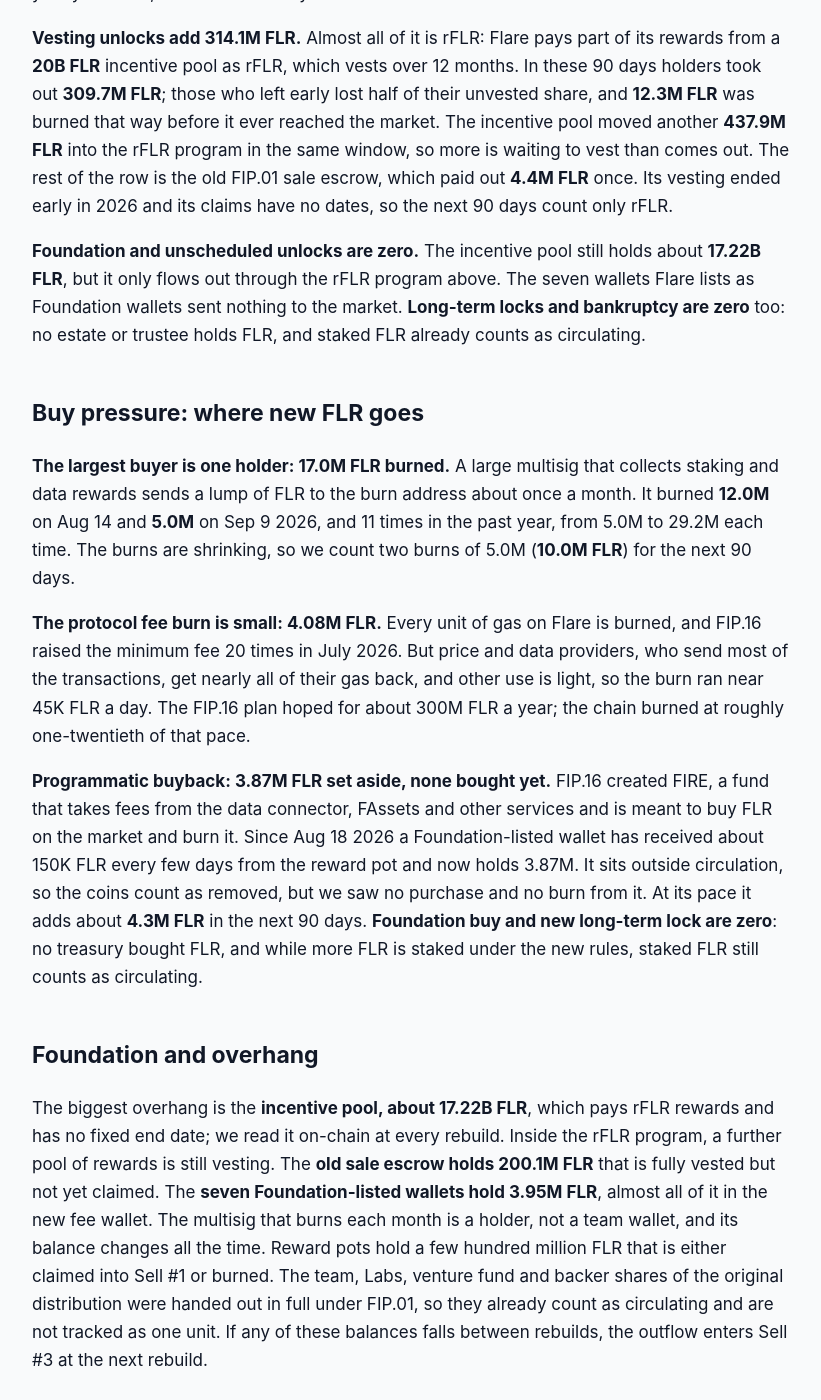
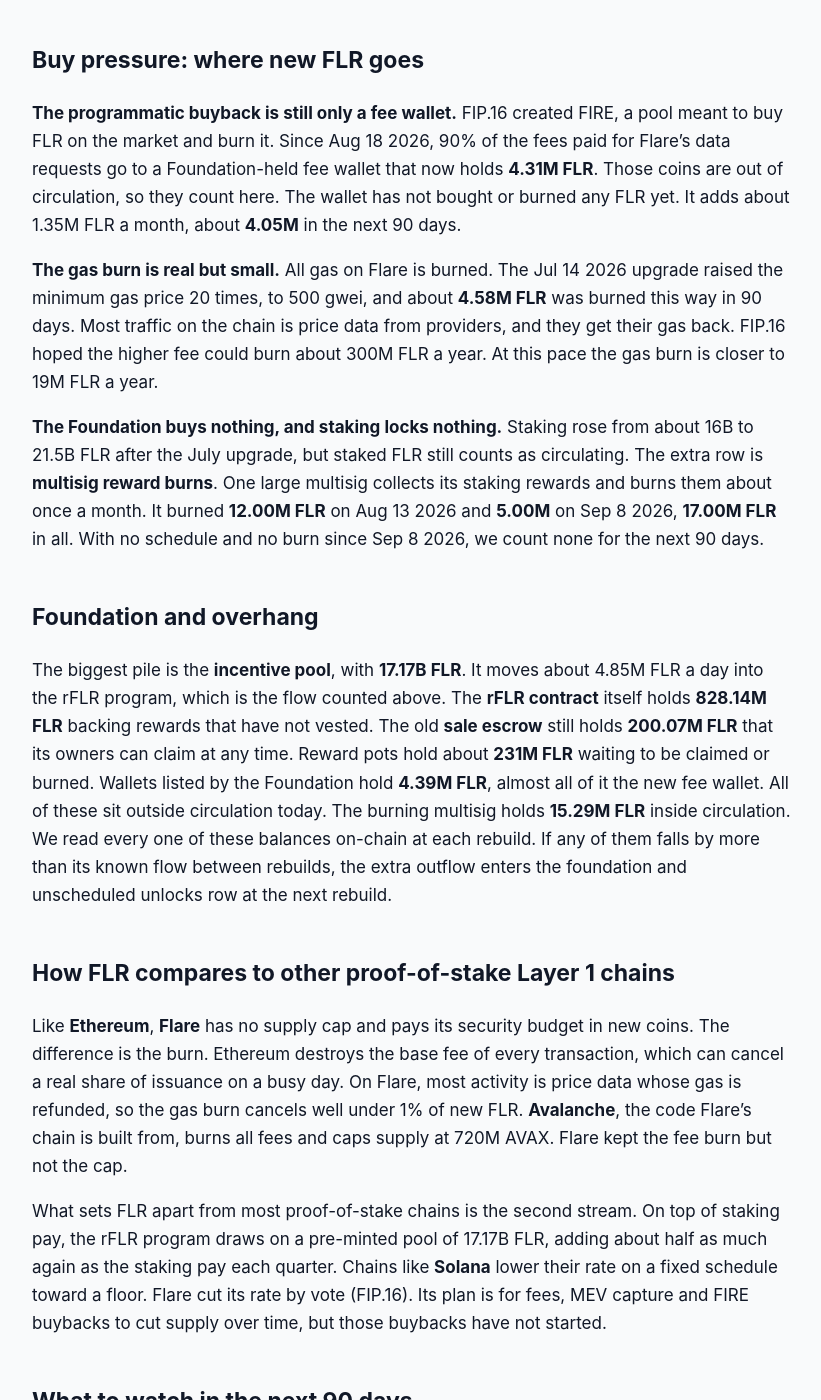
Before and after one commit to jeevansongmy-spec/mrnasdog-articles, a Jekyll site: the page built from crypto/flr-pressure-framework.md, in a window 1280 px wide and 1400 px high, scrolled down 1188 px. Shown: the whole window, without its empty margins (228-1049 px from the left). Built offline with Jekyll 4.4.1, drawn with Linux system fonts in a browser that asks for light colours; some of the changed text lies outside the part shown.

Commit message:
publish: crypto/flr-pressure-framework

```diff
--- a/crypto/flr-pressure-framework.md
+++ b/crypto/flr-pressure-framework.md
@@ -1,6 +1,6 @@
 ---
 title: "FLR Inflation Analysis · October 2026 · Supply growing · projected to keep growing"
-description: "FLR supply is growing: 635.0M FLR of rewards and 314.1M of rFLR and escrow unlocks against 24.95M burned or set aside, +1.06% in 90 days and the same next."
+description: "FLR supply grew 1.03% in 90 days: 623M FLR of staking rewards and 306M of rFLR and escrow unlocks against 26M burned or set aside. About the same next."
 canonical_url: "https://mrnasdog.com/research/flr/inflation"
 tags: ["crypto", "flr", "flare", "oracles"]
 published: true
@@ -10,56 +10,53 @@ Originally published at [FLR Inflation Analysis · October 2026 · Supply growin
 # FLR Inflation Analysis · October 2026 · Supply growing · projected to keep growing
 
 <!-- main-page -->
-The Flare coin page has the score, the price drivers and every question answered — [mrnasdog.com/research/flr](https://mrnasdog.com/research/flr). Below: supply, line by line.
 
-**FLR** supply is growing. In the 90 days to **Oct 17 2026**, Flare holders claimed **635.0M FLR** of new rewards and took **314.1M FLR** out of rFLR vesting and the old sale escrow, while only **24.95M FLR** was burned or set aside. That is a net rise of **+1.06%** of the **87.45B FLR** in circulation, and about **+1.06%** again in the next 90 days. The monitor reads **+0.37%**; the gap comes from the monitor's own supply figure, not from the chain. Flare inflation is capped at 3% a year, and burns cover under 3% of the new coins.
+**FLR** supply is growing: it rose **+1.03%** in the 90 days to Oct 27 2026 and should rise about **+1.05%** in the next 90, against **+0.76%** on other trackers. Flare mints new FLR at **3%** a year for stakers and data providers and keeps vesting reward FLR (rFLR) out of a **17.17B** FLR incentive pool, with no supply cap. Holders received **929.94M FLR** while burns and the new fee wallet took back only **25.89M**.
 
 ## The verdict, in one paragraph
 
-Our 90-day net for **Flare (FLR)** is **+1.06%**: **949.16M FLR** of sell pressure against **24.95M FLR** of buy pressure on a circulating base of **87.45B FLR**. The next 90 days project **944.72M** in and **18.38M** out, also **+1.06%**. The inflation monitor reads **+0.37%**, a gap of **0.69 percentage points**, which is above our 0.5-point line, so the page carries a ⚠ monitor gap chip. We walked the chain, the unlock trackers, the official posts and the governance list, and found the difference inside the monitor's supply figure: it fell by **120M to 367M FLR** in single days on Jul 31, Aug 25, Sep 2, Sep 18 and Sep 29 2026, while Flare's own count of coins in the market never fell more than **3.1M FLR** in a day. Between Jul 11 and Oct 9 2026 the on-chain count rose **918.8M FLR**; the monitor shows 319M. Our number stays. In one line: **inflationary by design, with rewards and rFLR unlocks far ahead of the burns**.
+Between Jul 29 and Oct 27 2026, **929.94M FLR** reached holders and **25.89M FLR** left the count, so the circulating supply of **87.62B FLR** grew a net **+1.03%**. Other trackers show **+0.76%** for the same 90 days, a gap of **0.27** points, small enough that the coin page carries no warning note. For the next 90 days the same flows point to **+1.05%**. Flare is a steady issuer: inflationary by design, with burns that so far cancel less than 3% of the new FLR.
 
 ## Sell pressure: where new FLR comes from
 
-**Protocol inflation is the largest source: 635.0M FLR in 90 days.** Flare mints new FLR at 3% a year of its countable supply, with a hard cap of 3B FLR a year, since the FIP.16 vote that closed on Apr 24 2026 cut the rate from 5%. In this window Flare set aside **662.4M FLR** for validators, stakers, price and data providers and their delegators, and holders claimed **635.0M** of it. Rewards nobody claims in time, and rewards that providers fail to earn, are burned straight from the reward pots, so they never reach the market and never count here. The rate stepped from about 7.6M to about 7.3M FLR a day in mid-August, when Flare re-based its yearly inflation, so the next 90 days look the same.
+**Protocol inflation is the largest source.** Flare pays validators, stakers and the providers who post price data and data proofs in newly minted FLR. Since the FIP.16 vote passed on Apr 24 2026, the yearly rate is **3%** instead of 5%, with a ceiling of 3B FLR a year, and the lower rate has applied since May 14 2026. In these 90 days holders claimed **623.43M FLR** of those rewards, about 6.9M a day. Rewards nobody claims within three months are burned before they ever reach a wallet, so they never count.
 
-**Vesting unlocks add 314.1M FLR.** Almost all of it is rFLR: Flare pays part of its rewards from a **20B FLR** incentive pool as rFLR, which vests over 12 months. In these 90 days holders took out **309.7M FLR**; those who left early lost half of their unvested share, and **12.3M FLR** was burned that way before it ever reached the market. The incentive pool moved another **437.9M FLR** into the rFLR program in the same window, so more is waiting to vest than comes out. The rest of the row is the old FIP.01 sale escrow, which paid out **4.4M FLR** once. Its vesting ended early in 2026 and its claims have no dates, so the next 90 days count only rFLR.
+**Vesting unlocks are the second source.** Flare's incentive program pays rewards as rFLR, which vests over 12 months. Holders withdrew **302.07M FLR** of rFLR in the window, and anyone who withdraws early gives up half, which is burned. The 2023 sale escrow added **4.44M FLR** more. The escrow finished vesting in early 2026, and these were late claims by people who had not collected yet. Together the row is **306.51M FLR**. For the next 90 days we count only the rFLR flow, **302.07M FLR**, since late escrow claims come at random.
 
-**Foundation and unscheduled unlocks are zero.** The incentive pool still holds about **17.22B FLR**, but it only flows out through the rFLR program above. The seven wallets Flare lists as Foundation wallets sent nothing to the market. **Long-term locks and bankruptcy are zero** too: no estate or trustee holds FLR, and staked FLR already counts as circulating.
+**Foundation and unscheduled unlocks are zero.** The large pools held outside circulation did not release anything beyond the steady rFLR flow already counted. **Long-term locks and bankruptcy are zero** too: no court or estate holds FLR waiting to be paid out.
 
 ## Buy pressure: where new FLR goes
 
-**The largest buyer is one holder: 17.0M FLR burned.** A large multisig that collects staking and data rewards sends a lump of FLR to the burn address about once a month. It burned **12.0M** on Aug 14 and **5.0M** on Sep 9 2026, and 11 times in the past year, from 5.0M to 29.2M each time. The burns are shrinking, so we count two burns of 5.0M (**10.0M FLR**) for the next 90 days.
+**The programmatic buyback is still only a fee wallet.** FIP.16 created FIRE, a pool meant to buy FLR on the market and burn it. Since Aug 18 2026, 90% of the fees paid for Flare's data requests go to a Foundation-held fee wallet that now holds **4.31M FLR**. Those coins are out of circulation, so they count here. The wallet has not bought or burned any FLR yet. It adds about 1.35M FLR a month, about **4.05M** in the next 90 days.
 
-**The protocol fee burn is small: 4.08M FLR.** Every unit of gas on Flare is burned, and FIP.16 raised the minimum fee 20 times in July 2026. But price and data providers, who send most of the transactions, get nearly all of their gas back, and other use is light, so the burn ran near 45K FLR a day. The FIP.16 plan hoped for about 300M FLR a year; the chain burned at roughly one-twentieth of that pace.
+**The gas burn is real but small.** All gas on Flare is burned. The Jul 14 2026 upgrade raised the minimum gas price 20 times, to 500 gwei, and about **4.58M FLR** was burned this way in 90 days. Most traffic on the chain is price data from providers, and they get their gas back. FIP.16 hoped the higher fee could burn about 300M FLR a year. At this pace the gas burn is closer to 19M FLR a year.
 
-**Programmatic buyback: 3.87M FLR set aside, none bought yet.** FIP.16 created FIRE, a fund that takes fees from the data connector, FAssets and other services and is meant to buy FLR on the market and burn it. Since Aug 18 2026 a Foundation-listed wallet has received about 150K FLR every few days from the reward pot and now holds 3.87M. It sits outside circulation, so the coins count as removed, but we saw no purchase and no burn from it. At its pace it adds about **4.3M FLR** in the next 90 days. **Foundation buy and new long-term lock are zero**: no treasury bought FLR, and while more FLR is staked under the new rules, staked FLR still counts as circulating.
+**The Foundation buys nothing, and staking locks nothing.** Staking rose from about 16B to 21.5B FLR after the July upgrade, but staked FLR still counts as circulating. The extra row is **multisig reward burns**. One large multisig collects its staking rewards and burns them about once a month. It burned **12.00M FLR** on Aug 13 2026 and **5.00M** on Sep 8 2026, **17.00M FLR** in all. With no schedule and no burn since Sep 8 2026, we count none for the next 90 days.
 
 ## Foundation and overhang
 
-The biggest overhang is the **incentive pool, about 17.22B FLR**, which pays rFLR rewards and has no fixed end date; we read it on-chain at every rebuild. Inside the rFLR program, a further pool of rewards is still vesting. The **old sale escrow holds 200.1M FLR** that is fully vested but not yet claimed. The **seven Foundation-listed wallets hold 3.95M FLR**, almost all of it in the new fee wallet. The multisig that burns each month is a holder, not a team wallet, and its balance changes all the time. Reward pots hold a few hundred million FLR that is either claimed into Sell #1 or burned. The team, Labs, venture fund and backer shares of the original distribution were handed out in full under FIP.01, so they already count as circulating and are not tracked as one unit. If any of these balances falls between rebuilds, the outflow enters Sell #3 at the next rebuild.
+The biggest pile is the **incentive pool**, with **17.17B FLR**. It moves about 4.85M FLR a day into the rFLR program, which is the flow counted above. The **rFLR contract** itself holds **828.14M FLR** backing rewards that have not vested. The old **sale escrow** still holds **200.07M FLR** that its owners can claim at any time. Reward pots hold about **231M FLR** waiting to be claimed or burned. Wallets listed by the Foundation hold **4.39M FLR**, almost all of it the new fee wallet. All of these sit outside circulation today. The burning multisig holds **15.29M FLR** inside circulation. We read every one of these balances on-chain at each rebuild. If any of them falls by more than its known flow between rebuilds, the extra outflow enters the foundation and unscheduled unlocks row at the next rebuild.
 
-## How FLR compares to other proof-of-stake Layer 1s
+## How FLR compares to other proof-of-stake Layer 1 chains
 
-**Flare vs Avalanche.** Flare is built on Avalanche technology, but the two treat supply in opposite ways. Avalanche has a hard cap of 720M AVAX and pays staking from the part not yet minted, and every fee is burned. Flare has no total cap, only a yearly cap of 3B FLR, so FLR supply keeps rising every year, and its fee burn is far smaller relative to new issuance.
+Like **Ethereum**, **Flare** has no supply cap and pays its security budget in new coins. The difference is the burn. Ethereum destroys the base fee of every transaction, which can cancel a real share of issuance on a busy day. On Flare, most activity is price data whose gas is refunded, so the gas burn cancels well under 1% of new FLR. **Avalanche**, the code Flare's chain is built from, burns all fees and caps supply at 720M AVAX. Flare kept the fee burn but not the cap.
 
-**Flare vs Ethereum and Solana.** Ethereum and Solana also pay stakers in new coins with no total cap, and both burn part of their fees. Solana's rate is scheduled to fall each year toward a floor, while Flare's rate is a flat 3% that only governance can change. What makes Flare different is the second stream: rFLR rewards from a 20B pre-minted incentive pool, which adds about half as much again on top of inflation.
-
-**Flare vs XRP.** Many FLR holders came from the 2023 airdrop to XRP holders, and Flare's apps are built around XRP. XRP itself mints no new coins and destroys its small fees, so its supply only shrinks. FLR is the opposite: supply grows by about 1% every 90 days today, and the FIRE buy-and-burn would need far more fee income than Flare earns now to change that.
+What sets FLR apart from most proof-of-stake chains is the second stream. On top of staking pay, the rFLR program draws on a pre-minted pool of 17.17B FLR, adding about half as much again as the staking pay each quarter. Chains like **Solana** lower their rate on a fixed schedule toward a floor. Flare cut its rate by vote (FIP.16). Its plan is for fees, MEV capture and FIRE buybacks to cut supply over time, but those buybacks have not started.
 
 ## What to watch in the next 90 days
 
-**FIRE's first purchase.** The fee wallet holds 3.87M FLR and grows by about 43K a day. A first buy-and-burn from it would make the buyback row real; a transfer out to anywhere else would move it to Sell #3.
+**Nov 2 2026:** Coincheck in Japan stops handling FLR, and holders there must move their coins out before then. This moves no supply, but it changes where some FLR sits.
 
-**The next monthly burn.** The multisig's burns came 23 to 58 days apart, so the next one is due around late October or November 2026. A burn far above 5.0M, or none at all, would move the buy side.
+**The first FIRE buyback:** the fee wallet holds 4.31M FLR and has never bought or burned. A first purchase and burn would move the buy side for the first time.
 
-**The rFLR pace.** The incentive pool moves new FLR into rFLR faster than holders take it out. If withdrawals speed up, Sell #2 grows. FIP.16 also says early-exit penalties will go back to the pool instead of being burned; that changes nothing in our count, because those coins never reach the market either way.
+**MEV capture:** FIP.16 plans a single block builder chosen by FIRE, with its MEV earnings going to the pool. A start date would be the first sign of real buyback money.
 
-**Nov 2 2026: Coincheck ends FLR support.** The Japanese exchange is delisting FLR, citing weak liquidity. It moves no supply, but it removes one place to sell and buy.
+**The multisig burn:** it burned about monthly for over a year, and its last burn was on Sep 8 2026. A new burn would add to the buy side.
 
-**The rest of FIP.16.** Protocol-run block building with captured MEV, and new staking weights on the P-chain, still need a network upgrade. Captured MEV is set to feed FIRE, which could finally give the buy side a real buyer.
+**The rFLR flow:** about 4.85M FLR a day leaves the incentive pool. A governance change to that program would move the biggest flow after staking pay.
 
 ## Summary
 
-Flare (FLR) is **inflationary by design**: **635.0M FLR** of inflation rewards and **314.1M FLR** of rFLR and escrow unlocks entered the market in 90 days, against **24.95M FLR** burned or set aside, for a net **+1.06%** and the same ahead. The structure is a flat 3% yearly inflation capped at 3B FLR plus a 17.22B FLR incentive pool paid out as rFLR. The key risk is that the burns stay this small while both streams keep flowing; the FIRE buy-and-burn and captured MEV are the only planned ways to change that, and neither has bought FLR yet.
+FLR supply grew **+1.03%** in the 90 days to Oct 27 2026 and should grow about **+1.05%** in the next 90 days. Flare pays **3%** a year in new FLR to stakers and data providers, and it keeps vesting rFLR out of a 17.17B FLR incentive pool, which brought about 930M FLR to holders in one quarter. The gas burn, a monthly multisig burn and the new FIRE fee wallet took back only 25.89M FLR, under 3% of that. FLR has no supply cap, so supply keeps growing unless fees and FIRE buybacks grow many times over.
 
-*MrNasDog Pressure Framework analysis of FLR, Metric 1 — Inflation. Data + explanation only. Not financial advice. Checked Oct 17 2026.*
+*MrNasDog Pressure Framework analysis of FLR, Metric 1 — Inflation. Data + explanation only. Not financial advice. Checked Oct 27 2026.*
```
